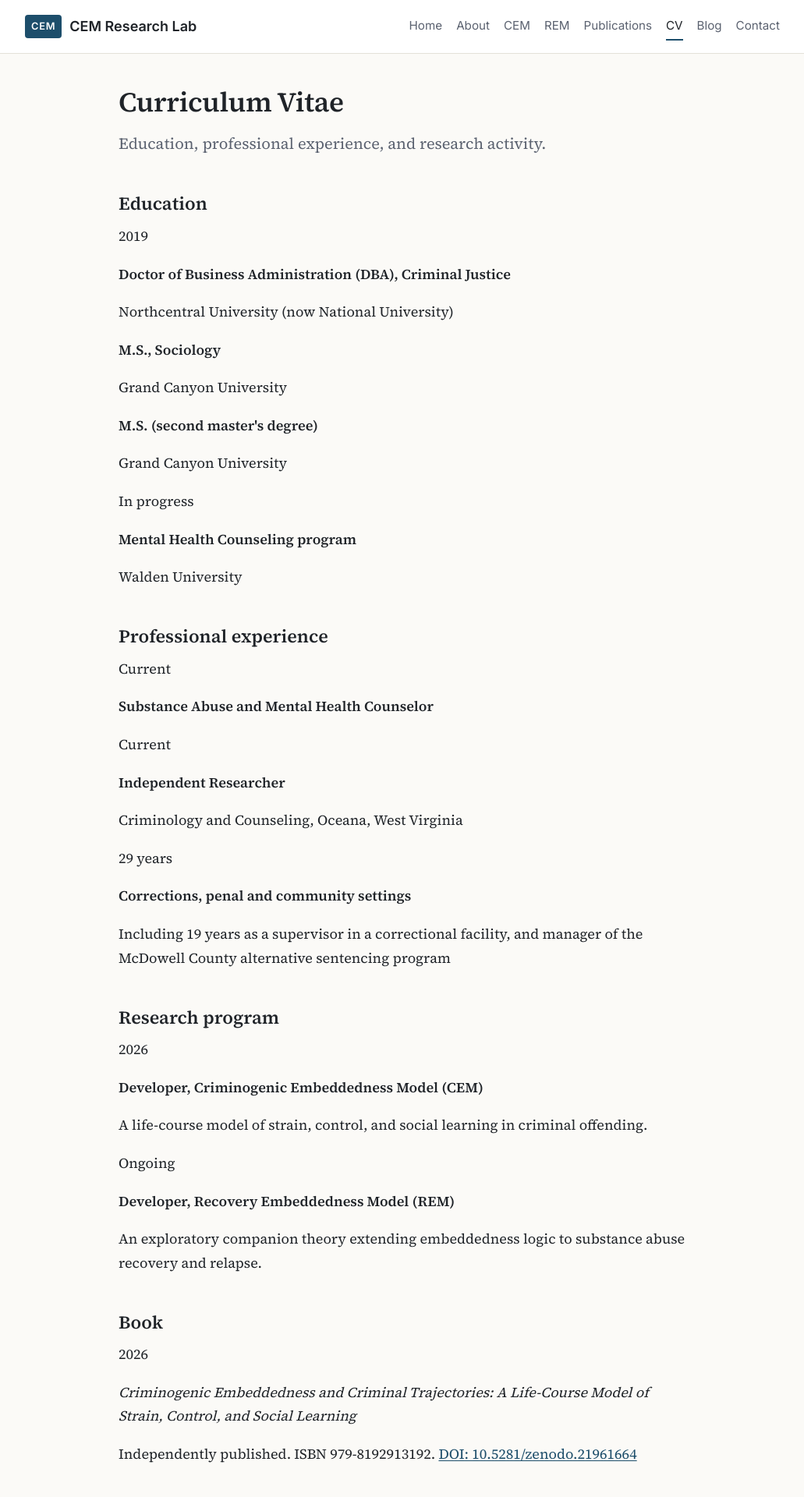
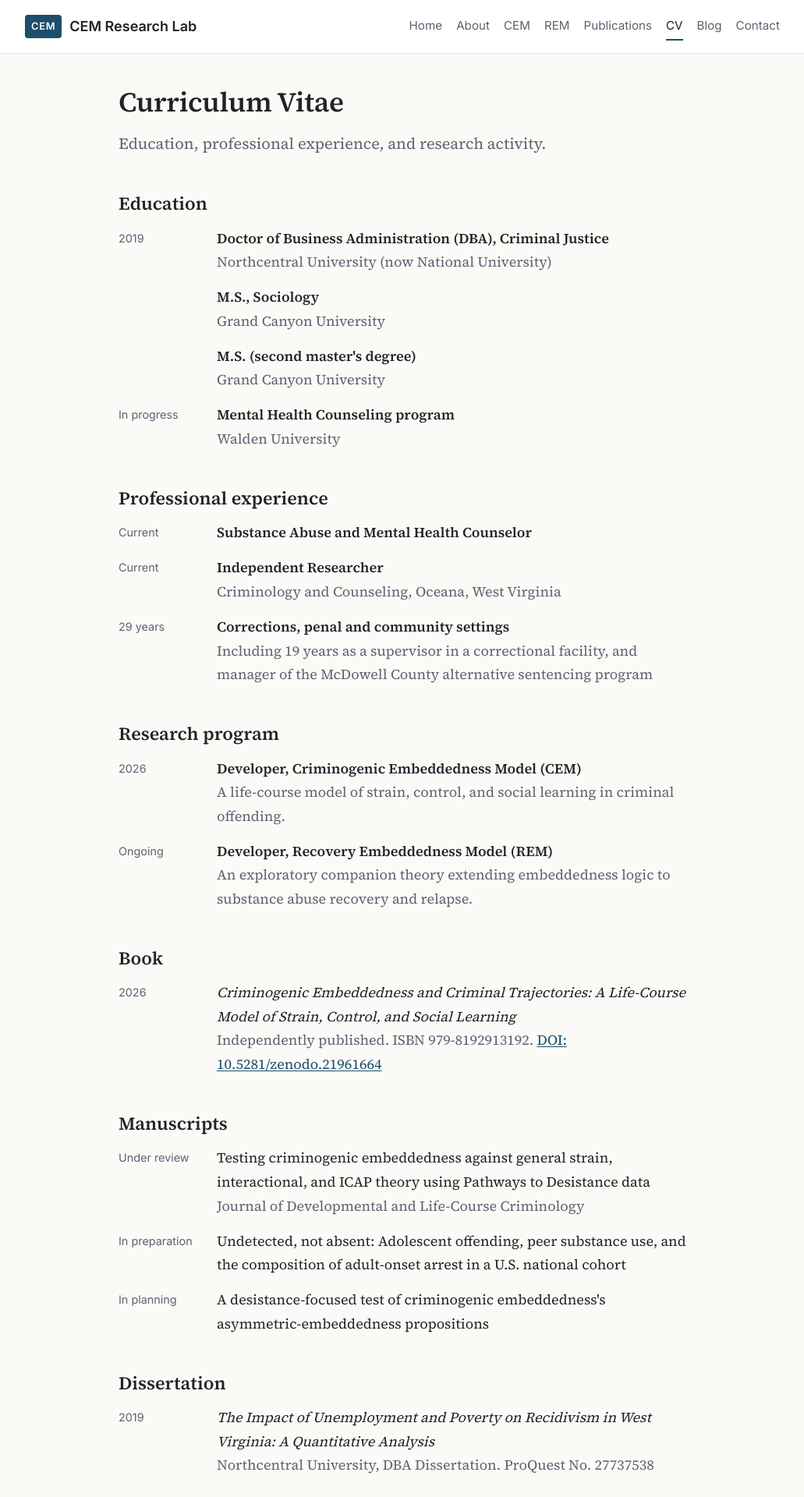
Before and after one commit to donbowen0-creator/cemresearchlab-site, a Jekyll site: the page built from cv.md, in a window 1280 px wide. Shown: the top 1920 px of the page at 78% size, without its empty margins (124-1155 px from the left). Built offline with Jekyll 4.4.1, drawn with Linux system fonts in a browser that asks for light colours.

Commit message:
Add files via upload

```diff
--- a/assets/css/style.css
+++ b/assets/css/style.css
@@ -82,3 +82,16 @@ code { font-size: .9em; background: var(--accent-soft); padding: 1px 5px; border
   h1 { font-size: 1.8rem; }
   .content { padding-top: 28px; }
 }
+
+/* About page portrait */
+.profile { display: flex; gap: 24px; align-items: flex-start; margin-bottom: 1em; }
+.profile img { width: 160px; height: 160px; border-radius: 50%; object-fit: cover; flex-shrink: 0; border: 1px solid var(--line); }
+.profile p { margin-top: 0; }
+@media (max-width: 600px) { .profile { flex-direction: column; align-items: center; text-align: center; } }
+
+/* CV entries */
+.cv-entry { display: grid; grid-template-columns: 110px 1fr; gap: 4px 16px; margin: .8em 0; }
+.cv-entry .when { font-family: var(--sans); font-size: .9rem; color: var(--muted); padding-top: 3px; }
+.cv-entry p { margin: 0; }
+.cv-entry .sub { color: var(--muted); }
+@media (max-width: 600px) { .cv-entry { grid-template-columns: 1fr; gap: 0; } }
```
